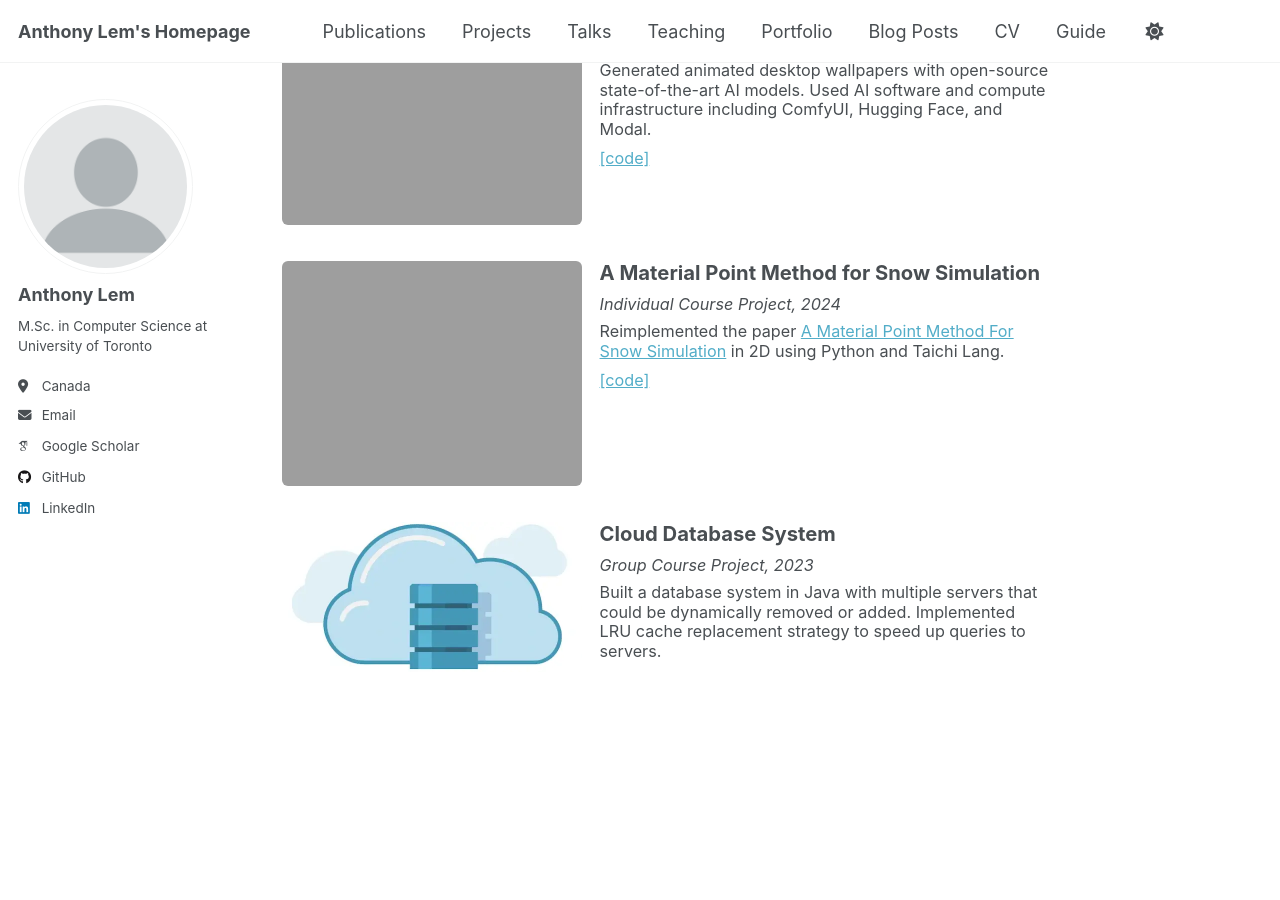
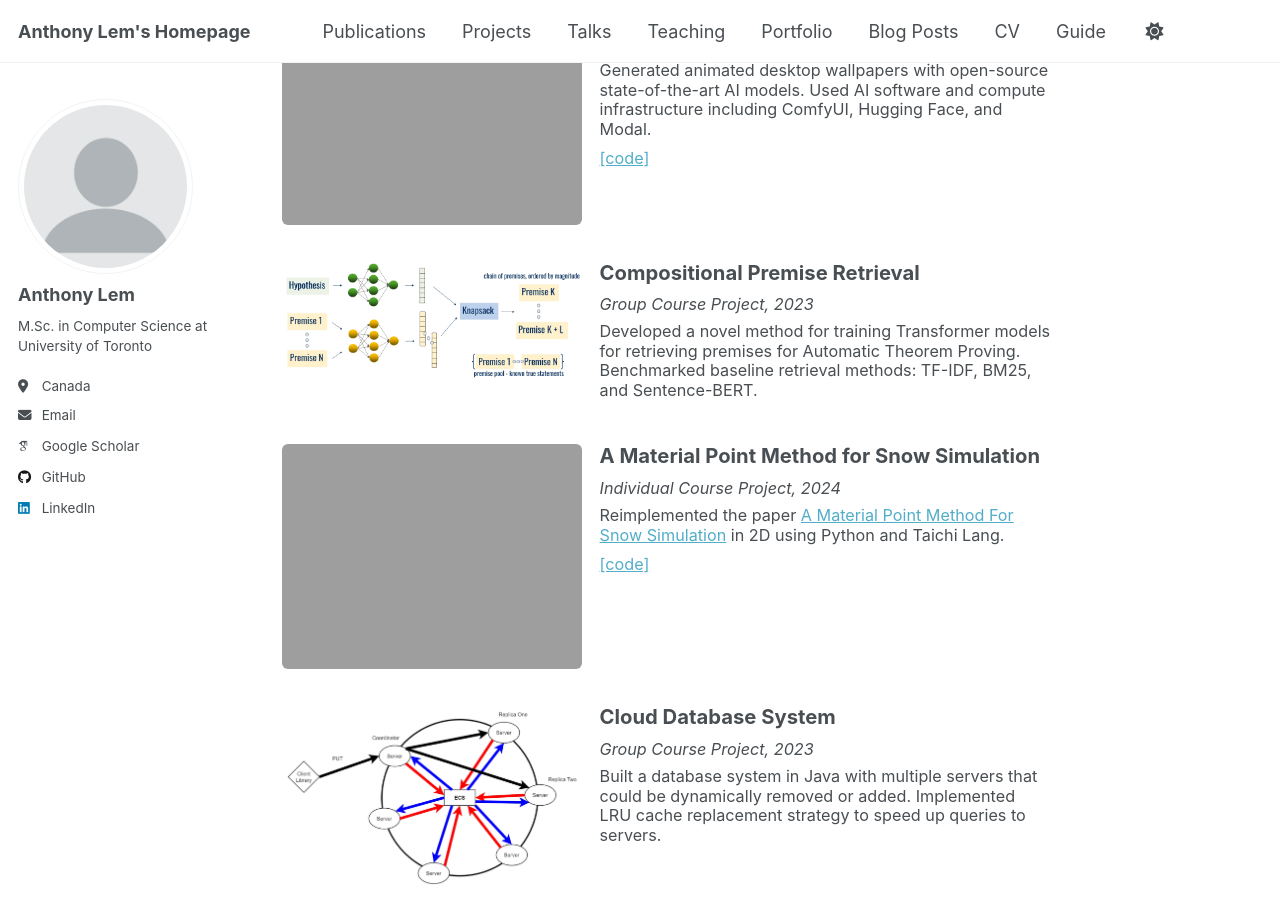
Before and after one commit to Anthonyjlem/Anthonyjlem.github.io, a Jekyll site: the page built from _pages/about.md, in a window 1280 px wide and 900 px high, scrolled down 958 px. Built offline with Jekyll 4.4.1, drawn with Linux system fonts in a browser that asks for light colours; some web fonts are replaced; a script that is not in the unit is left out.

Commit message:
Add Compositional Premise Retrieval

```diff
--- /dev/null
+++ b/_portfolio/premise.md
@@ -0,0 +1,11 @@
+---
+title: "Compositional Premise Retrieval"
+collection: portfolio
+permalink: /portfolio/premise
+date: 2023-12-31
+show: true
+header:
+  teaser: "portfolio/premise.jpg"
+project_type: "Group Course"
+excerpt: "Developed a novel method for training Transformer models for retrieving premises for Automatic Theorem Proving. Benchmarked baseline retrieval methods: TF-IDF, BM25, and Sentence-BERT."
+---
```
Also changed, not shown: _portfolio/database.md (+1 -1 lines), images/portfolio/database.jpg (added), images/portfolio/database.webp (deleted), images/portfolio/premise.jpg (added).
